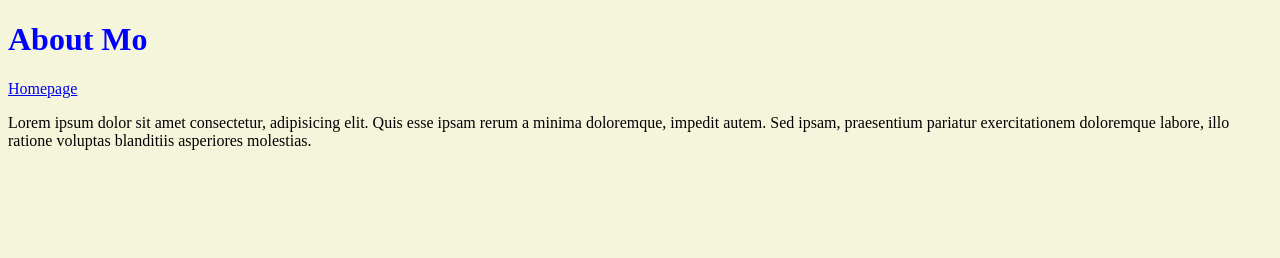
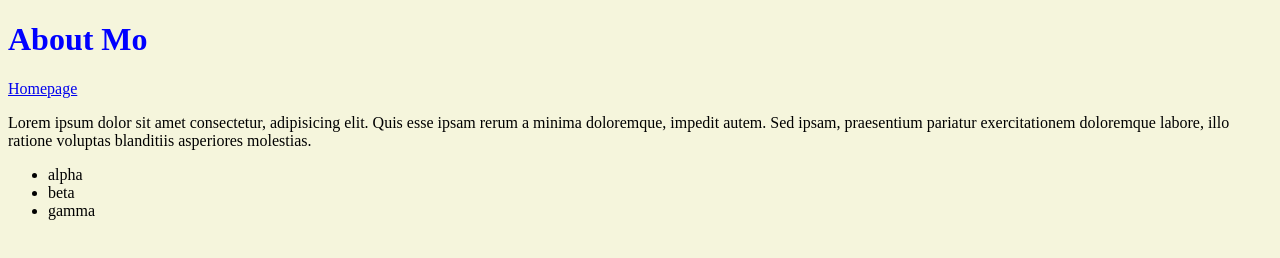
Before and after one commit to mokorat11/3300-demo2, a plain HTML site: page about.html in a window 1280 px wide. Drawn offline with Linux system fonts and the light colour scheme.

Commit message:
added list to about

```diff
--- a/about.html
+++ b/about.html
@@ -15,5 +15,10 @@
       exercitationem doloremque labore, illo ratione voluptas blanditiis
       asperiores molestias.
     </p>
+    <ul>
+      <li>alpha</li>
+      <li>beta</li>
+      <li>gamma</li>
+    </ul>
   </body>
 </html>
```
